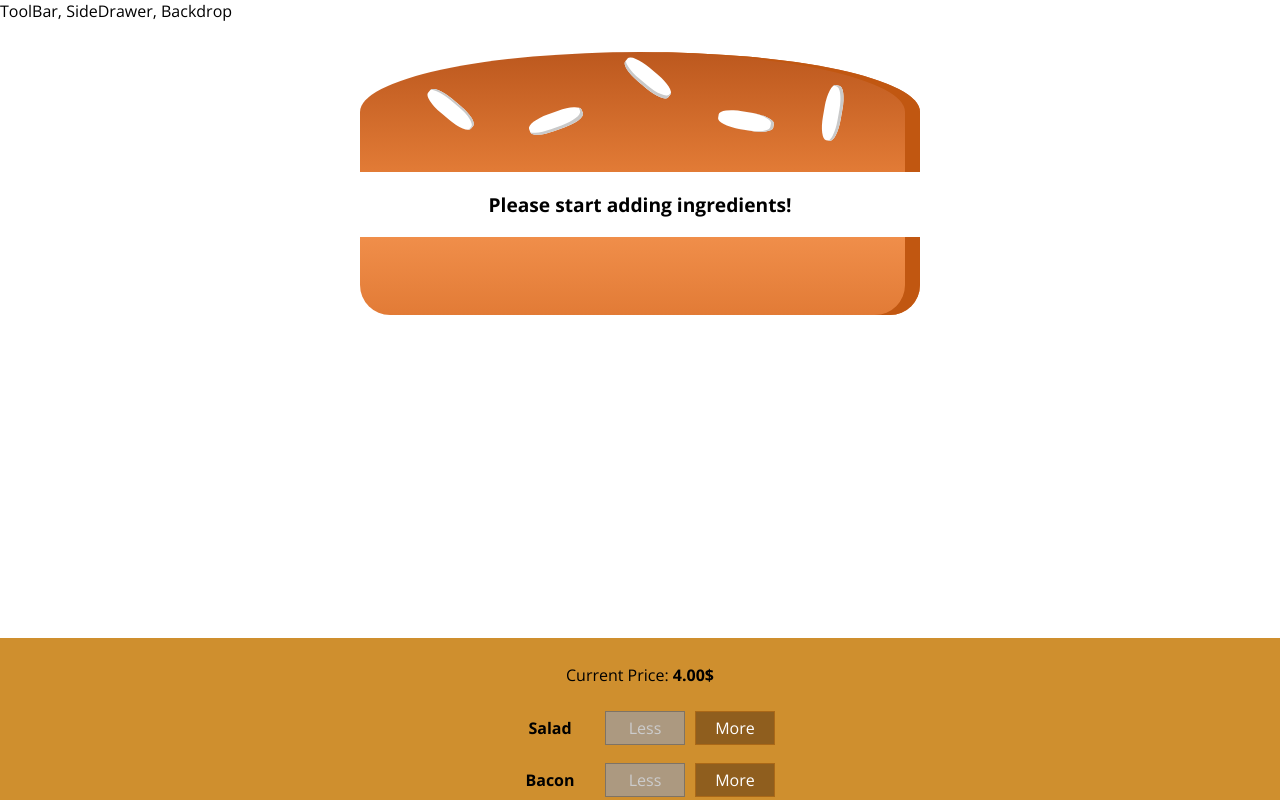
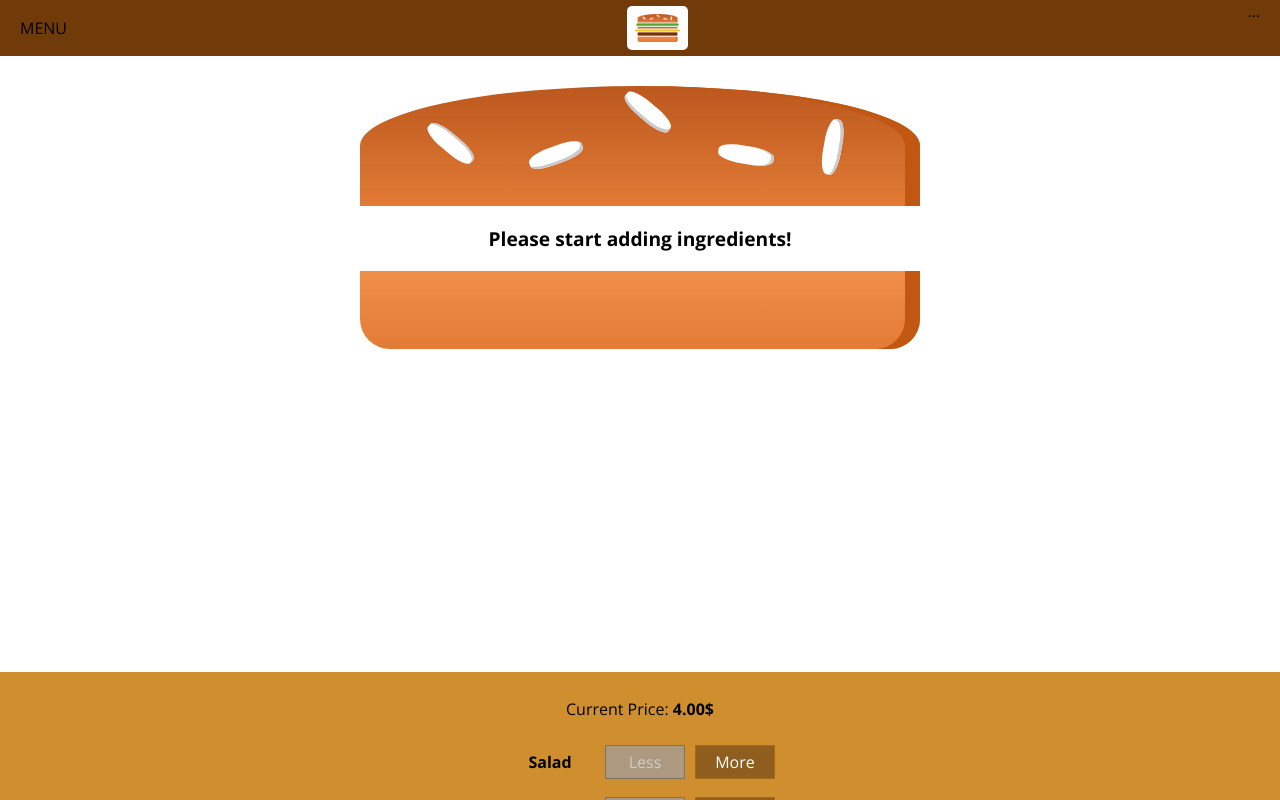
Before and after one commit to SnehaPL/burger-builder, a React app: page / in a window 1280 px wide. Shown: the top 800 px of the page. Built offline with nearby package versions, Linux system fonts and the light colour scheme.

Commit message:
added logo

```diff
--- a/src/components/Layout/Layout.css
+++ b/src/components/Layout/Layout.css
@@ -1,3 +1,3 @@
 .Content{
-    margin-top: 16px;
+    margin-top: 72px;
 }
--- a/src/components/Layout/Layout.js
+++ b/src/components/Layout/Layout.js
@@ -1,10 +1,11 @@
 import React from 'react';
 import Aux from '../../hoc/Auxiliary.js';
+import ToolBar from '../Navigation/Toolbar/Toolbar.js';
 import classes from './Layout.css';
 
 const layout = (props) => (
     <Aux>
-        <div>ToolBar, SideDrawer, Backdrop</div>
+        <ToolBar />
         <main className={classes.Content}>
             {props.children}
         </main>
--- /dev/null
+++ b/src/components/Logo/Logo.css
@@ -0,0 +1,12 @@
+.Logo {
+    background-color: white;
+    padding: 8px;
+    height: 80%;
+    box-sizing: border-box;
+    border-radius: 5px;
+}
+
+.Logo img {
+    height: 100%;
+
+}
--- /dev/null
+++ b/src/components/Logo/Logo.js
@@ -0,0 +1,14 @@
+import React from 'react';
+
+import classes from './Logo.css';
+import burgerLogo from '../../assets/images/burger-logo.png';
+
+const Logo = (props) => {
+    return (
+        <div className= {classes.Logo}>
+            <img src={burgerLogo} alt="Burger" />
+        </div>
+    );
+};
+
+export default Logo;
--- /dev/null
+++ b/src/components/Navigation/Toolbar/Toolbar.css
@@ -0,0 +1,19 @@
+.Toolbar {
+    height: 56px;
+    width: 100%;
+    position: fixed;
+    top: 0;
+    left: 0;
+     background-color: #703B09;
+     display: flex;
+     justify-content: space-between;
+     align-items: center;
+     padding: 0 20px;
+     box-sizing: border-box;
+     z-index: 90;
+}
+
+.Toolbar Nav{
+    height: 100%;
+
+}
--- /dev/null
+++ b/src/components/Navigation/Toolbar/Toolbar.js
@@ -0,0 +1,17 @@
+import React from 'react';
+import classes from './Toolbar.css';
+import Logo from '../../Logo/Logo.js'
+
+const toolbar = (props) => {
+    return (
+        <header className={classes.Toolbar}>
+            <div>MENU</div>
+            <Logo />
+            <nav>
+                ...
+            </nav>
+        </header>
+    );
+};
+
+export default toolbar;
```
Also changed, not shown: src/assets/images/burger-logo.png (added).
